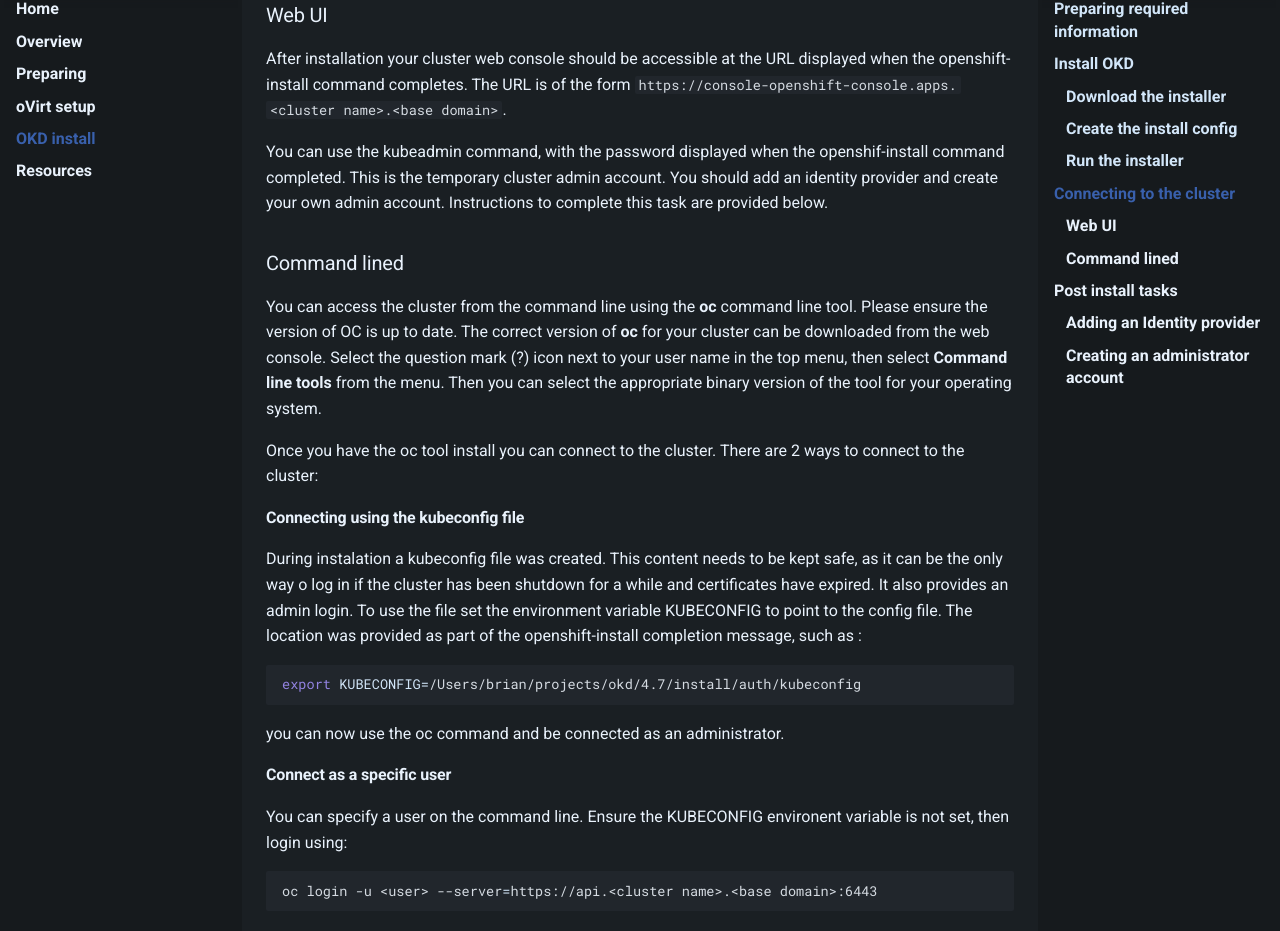
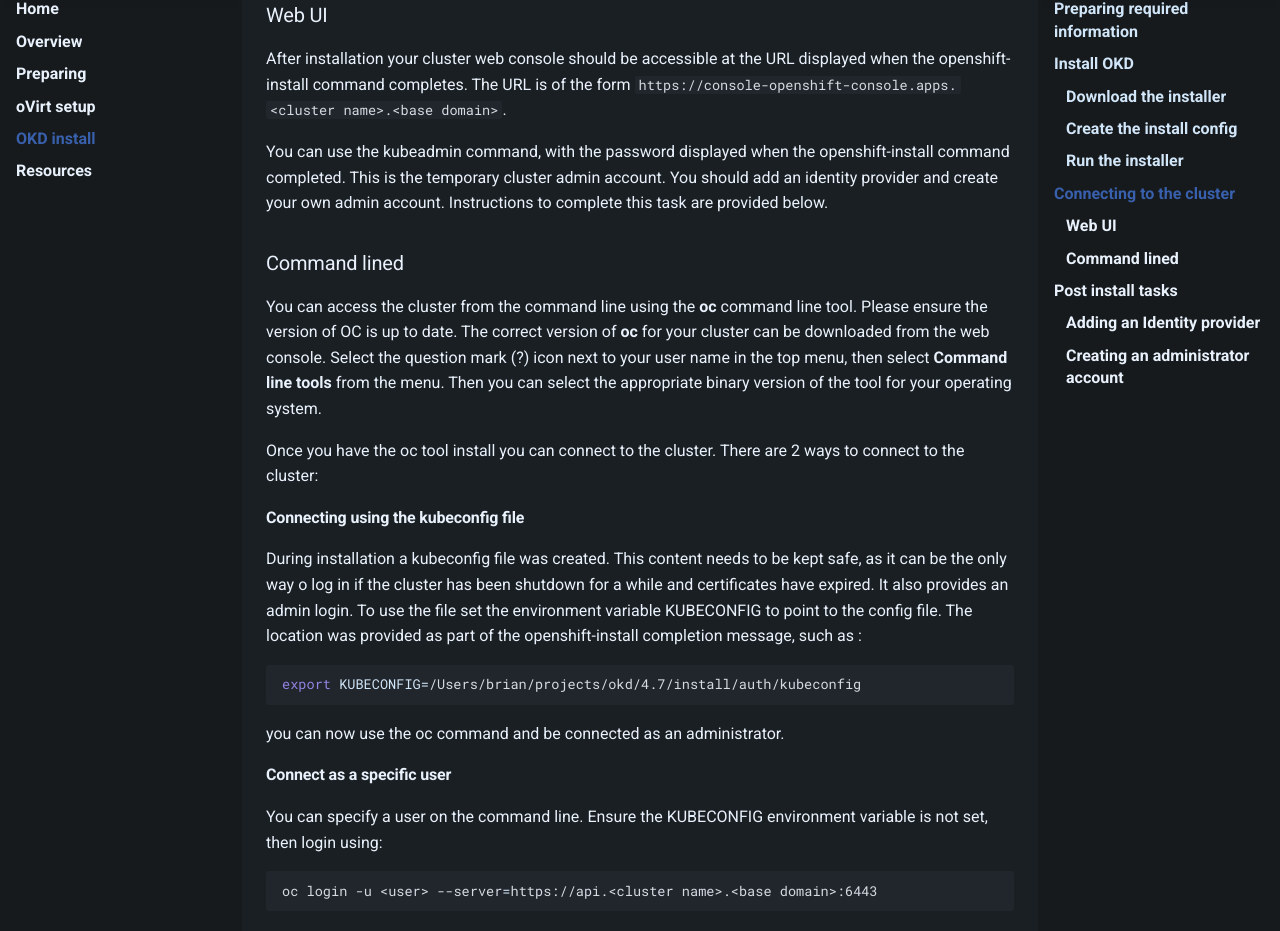
Before and after one commit to brianinnes/homeLab, an MkDocs documentation site: the page built from docs/okd_install.md, in a window 1280 px wide and 1400 px high, scrolled down 2810 px. Shown: the part 118-1049 px from the top of the window. Built offline with MkDocs 1.6.1 and Material for MkDocs 9.7.7, drawn with Linux system fonts in a browser that asks for light colours; comment, search, counter and statistics services are not loaded; some of the changed text lies outside the part shown.

Commit message:
cSpell corrections

````diff
--- a/docs/okd_install.md
+++ b/docs/okd_install.md
@@ -1,6 +1,6 @@
 # OKD Install
 
-<!--- cSpell:ignore  ovirtmgmt Fzcwo openshift ully ualified omain mkdir -->
+<!--- cSpell:ignore  ovirtmgmt Fzcwo openshift ully ualified omain mkdir kubeadmin kubeconfig htpasswd -->
 
 When you have your oVirt environment up and running you can install OKD.
 
@@ -77,7 +77,7 @@
 
 After installation your cluster web console should be accessible at the URL displayed when the openshift-install command completes.  The URL is  of the form ```https://console-openshift-console.apps.<cluster name>.<base domain>```.
 
-You can use the kubeadmin command, with the password displayed when the openshif-install command completed.  This is the temporary cluster admin account.  You should add an identity provider and create your own admin account.   Instructions to complete this task are provided below.
+You can use the kubeadmin command, with the password displayed when the openshift-install command completed.  This is the temporary cluster admin account.  You should add an identity provider and create your own admin account.   Instructions to complete this task are provided below.
 
 ### Command lined
 
@@ -87,7 +87,7 @@
 
 #### Connecting using the kubeconfig file
 
-During instalation a kubeconfig file was created.  This content needs to be kept safe, as it can be the only way o log in if the cluster has been shutdown for a while and certificates have expired.  It also provides an admin login.  To use the file set the environment variable KUBECONFIG to point to the config file.  The location was provided as part of the openshift-install completion message, such as :
+During installation a kubeconfig file was created.  This content needs to be kept safe, as it can be the only way o log in if the cluster has been shutdown for a while and certificates have expired.  It also provides an admin login.  To use the file set the environment variable KUBECONFIG to point to the config file.  The location was provided as part of the openshift-install completion message, such as :
 
 ```shell
 export KUBECONFIG=/Users/brian/projects/okd/4.7/install/auth/kubeconfig
@@ -97,7 +97,7 @@
 
 #### Connect as a specific user
 
-You can specify a user on the command line.  Ensure the KUBECONFIG environent variable is not set, then login using:
+You can specify a user on the command line.  Ensure the KUBECONFIG environment variable is not set, then login using:
 
 ```shell
 oc login -u <user> --server=https://api.<cluster name>.<base domain>:6443
````
Also changed, not shown: other parts of docs/okd_install.md (+2 -2 lines).
